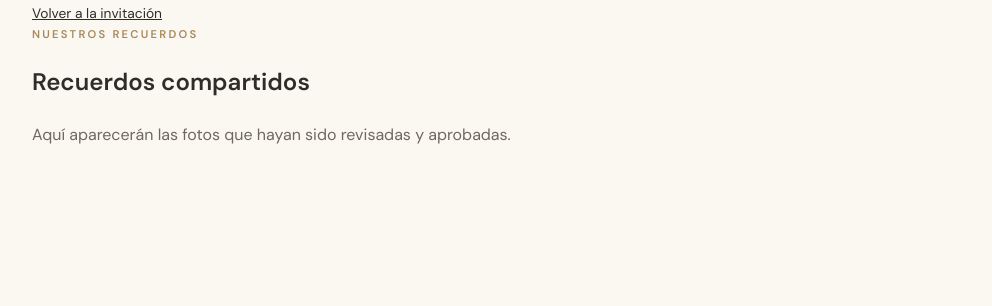
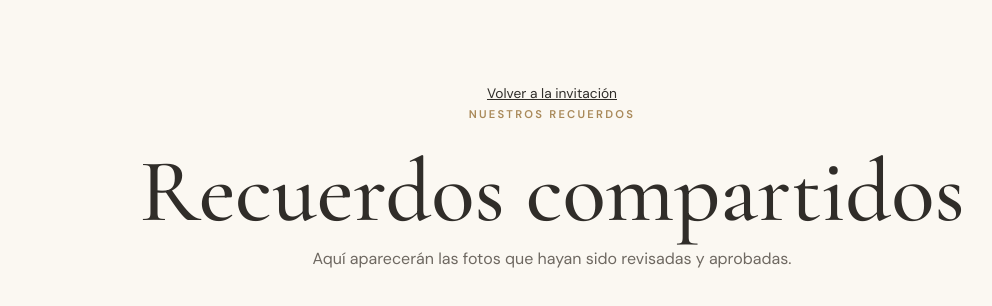
Before and after one commit to joseluistemprado-dotcom/SaveTheDate, a website: page public/recuerdos.html in a window 1280 px wide. Shown: the whole page, without its empty margins (88-1080 px from the left). Drawn offline with nearby package versions, Linux system fonts and the light colour scheme; no server answers.

Commit message:
Add gallery page styles
Add styles for gallery page layout and headings.

```diff
--- a/public/styles.css
+++ b/public/styles.css
@@ -364,6 +364,20 @@ footer span{
   margin:0 8px;
 }
 
+.gallery-page{
+  min-height:100svh;
+  padding:80px 0 90px;
+  text-align:center;
+}
+
+.gallery-page h1{
+  font-family:'Cormorant Garamond',serif;
+  font-size:clamp(3rem,7vw,5.6rem);
+  font-weight:500;
+  line-height:.9;
+  margin:28px 0 0;
+}
+
 /* ANIMACIÓN */
 
 .reveal{
```
